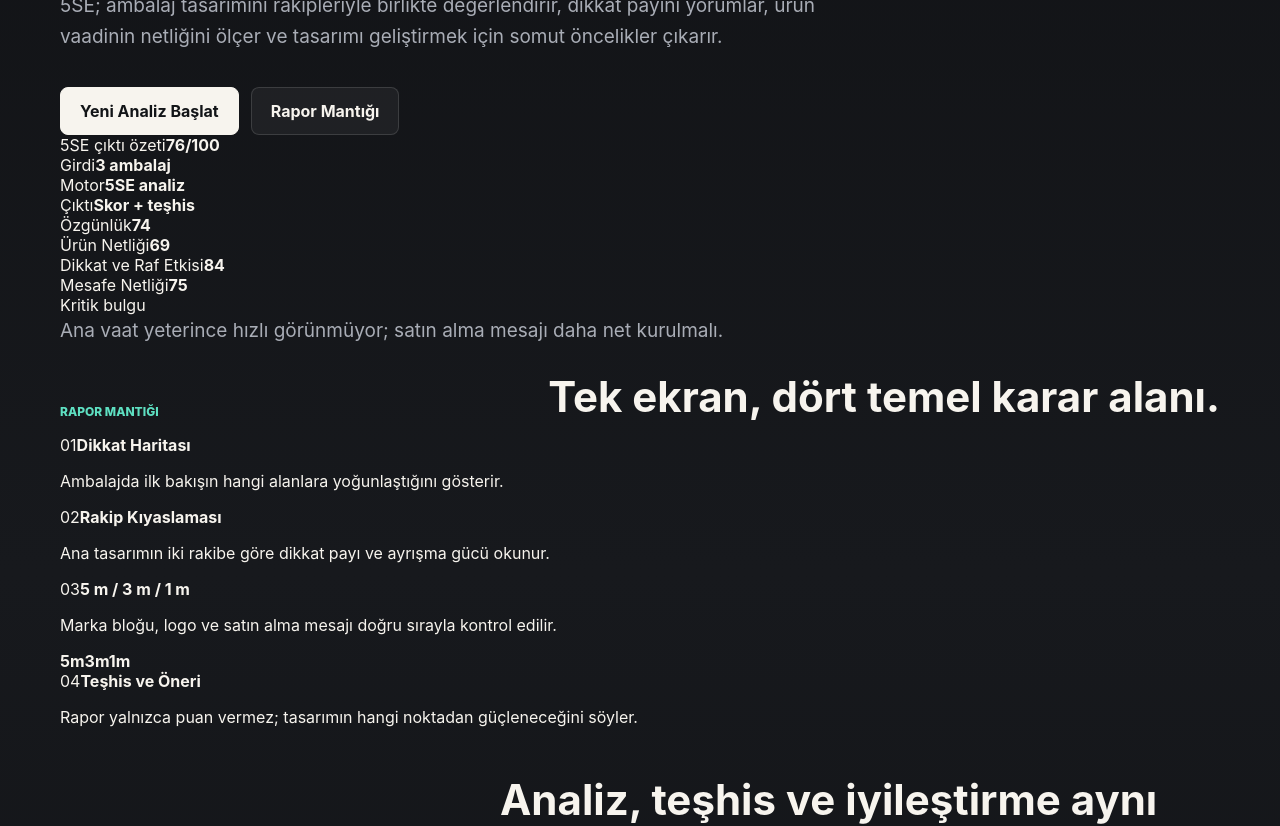
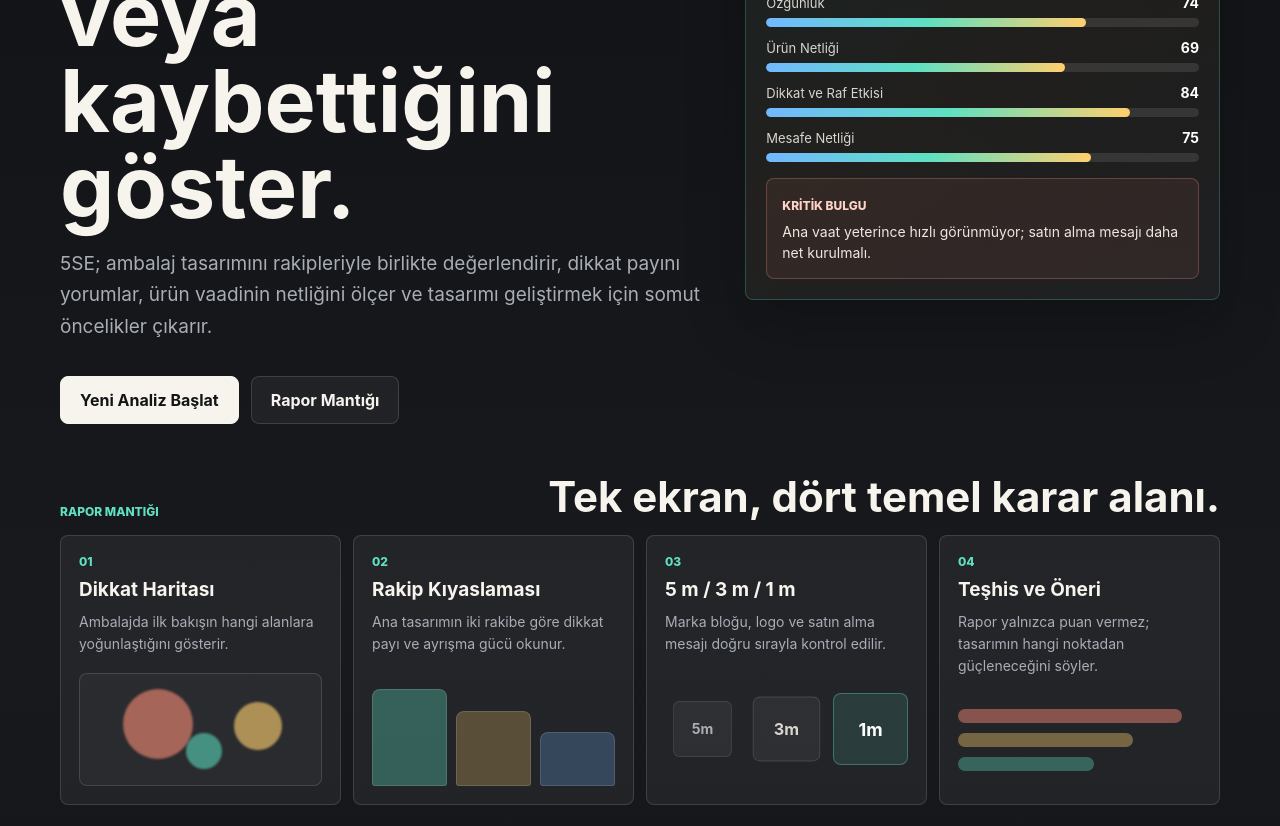
Before and after one commit to tasarist/RAF1, a Next.js app: page / in a window 1280 px wide. Shown: the part 460-1286 px from the top of the page. Built offline with nearby package versions, Linux system fonts and the light colour scheme.

Commit message:
Style new home infographics

```diff
--- a/app/globals.css
+++ b/app/globals.css
@@ -136,39 +136,56 @@ button { cursor: pointer; }
 .nextStepBox { margin-top:14px; border:1px solid rgba(94,224,194,.28); background:rgba(94,224,194,.07); border-radius:8px; padding:18px; display:flex; align-items:center; justify-content:space-between; gap:18px; }
 .nextStepBox strong { display:block; margin-top:6px; line-height:1.45; }
 .footer { padding: 30px 0 46px; color:var(--muted); font-size:12px; }
-.homeHero { padding: 74px 0 28px; }
+.homeHero { padding: 74px 0 30px; }
 .homeHero h1 { margin:14px 0 18px; max-width:980px; font-size:clamp(42px, 7vw, 86px); line-height:1; letter-spacing:0; }
 .homeHero p { max-width:780px; margin:0; color:var(--muted); font-size:19px; line-height:1.65; }
-.homeVisual { display:grid; grid-template-columns:minmax(0, 1.35fr) minmax(320px, .65fr); gap:14px; align-items:stretch; margin:34px 0 28px; }
-.shelfMock, .scorePreview { border:1px solid var(--line); background:var(--panel); border-radius:8px; padding:20px; }
-.shelfMock { min-height:430px; display:flex; flex-direction:column; justify-content:space-between; }
-.shelfHeader { display:flex; align-items:center; justify-content:space-between; color:var(--muted); font-size:13px; }
-.shelfHeader span { color:var(--accent); font-weight:800; text-transform:uppercase; }
-.shelfHeader strong { color:var(--text); }
-.packShelf { min-height:250px; display:grid; grid-template-columns:repeat(3, minmax(0, 1fr)); gap:16px; align-items:end; padding:18px 8px 4px; border-bottom:10px solid rgba(255,255,255,.12); }
-.packMock { position:relative; min-height:230px; border:1px solid rgba(255,255,255,.2); border-radius:7px 7px 3px 3px; padding:16px 14px; display:flex; flex-direction:column; justify-content:flex-start; overflow:hidden; box-shadow:0 22px 38px rgba(0,0,0,.28); }
-.packMock span { position:relative; z-index:1; color:rgba(255,255,255,.76); font-size:11px; font-weight:850; }
-.packMock strong { position:relative; z-index:1; margin-top:18px; color:#fff; font-size:28px; line-height:1; letter-spacing:0; }
-.packMock em { position:relative; z-index:1; margin-top:8px; color:rgba(255,255,255,.86); font-size:14px; font-style:normal; }
-.mainPackMock { background:linear-gradient(155deg, #177867 0%, #169477 46%, #f2a833 47%, #f2a833 100%); transform:translateY(-10px); }
-.competitorPackMock.one { background:linear-gradient(155deg, #f07f30 0%, #f0a42b 50%, #2f8f74 51%, #2f8f74 100%); }
-.competitorPackMock.two { background:linear-gradient(155deg, #2d64a7 0%, #2a86b8 48%, #f0b842 49%, #f0b842 100%); }
-.packFruit { position:absolute; right:18px; bottom:18px; width:72px; height:72px; border-radius:50%; background:#ffcf6e; border:8px solid rgba(255,255,255,.24); box-shadow:0 0 0 10px rgba(255,207,110,.14); }
-.shelfBars { display:grid; grid-template-columns:repeat(3, minmax(0,1fr)); gap:10px; margin-top:18px; }
-.shelfBars div { position:relative; min-height:86px; overflow:hidden; border:1px solid var(--line); background:rgba(255,255,255,.04); border-radius:8px; padding:13px; }
-.shelfBars span { display:block; position:relative; z-index:1; color:var(--muted); font-size:12px; font-weight:800; }
-.shelfBars strong { display:block; position:relative; z-index:1; margin-top:8px; font-size:30px; }
-.shelfBars i { position:absolute; left:0; bottom:0; height:7px; background:linear-gradient(90deg, var(--accent), var(--accent-2)); }
-.scorePreview { display:grid; gap:14px; }
-.previewScore { min-height:155px; border:1px solid rgba(94,224,194,.28); background:rgba(94,224,194,.08); border-radius:8px; display:grid; align-content:center; justify-items:center; }
-.previewScore span { color:var(--muted); font-size:13px; }
-.previewScore strong { font-size:78px; line-height:.95; }
-.previewScore em { color:var(--muted); font-style:normal; }
-.distancePreview { display:grid; grid-template-columns:1fr; gap:10px; }
-.distancePreview div, .issuePreview { border:1px solid var(--line); border-radius:8px; background:rgba(255,255,255,.04); padding:14px; }
-.distancePreview span, .issuePreview span { display:block; color:var(--accent); font-size:12px; font-weight:850; text-transform:uppercase; }
-.distancePreview strong { display:block; margin-top:5px; font-size:17px; }
-.issuePreview p { margin:8px 0 0; color:var(--muted); line-height:1.55; font-size:14px; }
+.refinedHero { display:grid; grid-template-columns:minmax(0, 1fr) minmax(340px, .72fr); gap:26px; align-items:center; }
+.heroTextBlock { min-width:0; }
+.heroInfographic { min-height:420px; border:1px solid rgba(94,224,194,.24); background:linear-gradient(150deg, rgba(94,224,194,.08), rgba(255,207,110,.06) 52%, rgba(255,255,255,.04)); border-radius:8px; padding:20px; display:grid; gap:16px; align-content:start; box-shadow:0 24px 60px rgba(0,0,0,.22); }
+.infographicHeader { display:flex; align-items:flex-start; justify-content:space-between; gap:14px; }
+.infographicHeader span { color:var(--muted); font-size:13px; font-weight:760; }
+.infographicHeader strong { color:var(--accent-2); font-size:42px; line-height:1; }
+.signalFlow { display:grid; grid-template-columns:1fr 24px 1fr 24px 1fr; gap:10px; align-items:center; }
+.signalFlow div { min-height:86px; border:1px solid var(--line); background:rgba(255,255,255,.04); border-radius:8px; padding:13px; }
+.signalFlow span { display:block; color:var(--accent); font-size:11px; font-weight:850; text-transform:uppercase; }
+.signalFlow strong { display:block; margin-top:8px; font-size:16px; line-height:1.25; }
+.signalFlow i { height:2px; background:linear-gradient(90deg, var(--accent), var(--accent-2)); position:relative; }
+.signalFlow i::after { content:""; position:absolute; right:-1px; top:50%; width:7px; height:7px; border-top:2px solid var(--accent-2); border-right:2px solid var(--accent-2); transform:translateY(-50%) rotate(45deg); }
+.scoreBarsPreview { display:grid; gap:12px; }
+.scoreBarPreview div { display:flex; align-items:center; justify-content:space-between; gap:12px; margin-bottom:7px; }
+.scoreBarPreview span { color:#d9d5cf; font-size:13px; }
+.scoreBarPreview strong { color:#fff; font-size:14px; }
+.scoreBarPreview em { display:block; height:9px; background:rgba(255,255,255,.10); border-radius:8px; overflow:hidden; }
+.scoreBarPreview i { display:block; height:100%; background:linear-gradient(90deg, #72b8ff, var(--accent), var(--accent-2)); border-radius:8px; }
+.findingStrip { border:1px solid rgba(255,143,120,.28); background:rgba(255,143,120,.08); border-radius:8px; padding:15px; }
+.findingStrip span { color:#ffd2c8; font-size:12px; font-weight:850; text-transform:uppercase; }
+.findingStrip p { margin:7px 0 0; color:#eee7df; line-height:1.5; font-size:14px; }
+.infographicBand { padding: 20px 0 34px; }
+.infographicGrid { display:grid; grid-template-columns:repeat(4, minmax(0, 1fr)); gap:12px; }
+.infoTile { min-height:250px; border:1px solid var(--line); background:var(--panel); border-radius:8px; padding:18px; display:flex; flex-direction:column; overflow:hidden; }
+.infoTile > span { color:var(--accent); font-size:12px; font-weight:850; }
+.infoTile > strong { margin-top:10px; font-size:19px; line-height:1.15; }
+.infoTile > p { margin:10px 0 18px; color:var(--muted); font-size:14px; line-height:1.55; }
+.heatDiagram { position:relative; flex:1; min-height:92px; border:1px solid var(--line); border-radius:8px; background:rgba(255,255,255,.035); }
+.heatDiagram i { position:absolute; display:block; border-radius:50%; filter:blur(1px); }
+.heatDiagram i:nth-child(1) { width:70px; height:70px; left:18%; top:14%; background:rgba(255,143,120,.58); }
+.heatDiagram i:nth-child(2) { width:48px; height:48px; right:16%; top:25%; background:rgba(255,207,110,.62); }
+.heatDiagram i:nth-child(3) { width:36px; height:36px; left:44%; bottom:15%; background:rgba(94,224,194,.56); }
+.compareDiagram { flex:1; min-height:92px; display:grid; grid-template-columns:repeat(3, 1fr); gap:9px; align-items:end; }
+.compareDiagram i { display:block; border-radius:8px 8px 3px 3px; background:rgba(255,255,255,.10); border:1px solid var(--line); }
+.compareDiagram i:nth-child(1) { height:86%; background:rgba(94,224,194,.32); }
+.compareDiagram i:nth-child(2) { height:66%; background:rgba(255,207,110,.25); }
+.compareDiagram i:nth-child(3) { height:48%; background:rgba(114,184,255,.24); }
+.distanceDiagram { flex:1; min-height:92px; display:grid; grid-template-columns:repeat(3, 1fr); gap:9px; align-items:center; }
+.distanceDiagram b { display:grid; place-items:center; min-height:72px; border:1px solid var(--line); border-radius:8px; color:#fff; font-size:18px; background:rgba(255,255,255,.05); }
+.distanceDiagram b:nth-child(1) { transform:scale(.78); color:var(--muted); }
+.distanceDiagram b:nth-child(2) { transform:scale(.9); color:#d9d5cf; }
+.distanceDiagram b:nth-child(3) { background:rgba(94,224,194,.13); border-color:rgba(94,224,194,.35); }
+.diagnosisDiagram { flex:1; min-height:92px; display:grid; gap:10px; align-content:center; }
+.diagnosisDiagram i { height:14px; border-radius:8px; background:rgba(255,255,255,.10); }
+.diagnosisDiagram i:nth-child(1) { width:92%; background:rgba(255,143,120,.45); }
+.diagnosisDiagram i:nth-child(2) { width:72%; background:rgba(255,207,110,.38); }
+.diagnosisDiagram i:nth-child(3) { width:56%; background:rgba(94,224,194,.35); }
 .section.tight { padding-top:34px; padding-bottom:34px; }
 .sectionHeader { display:flex; align-items:flex-end; justify-content:space-between; gap:24px; margin-bottom:16px; }
 .sectionHeader span { color:var(--accent); font-size:12px; font-weight:850; text-transform:uppercase; }
@@ -181,12 +198,11 @@ button { cursor: pointer; }
 .methodGrid { display:grid; grid-template-columns:repeat(5, minmax(0, 1fr)); gap:12px; }
 .methodItem { min-height:160px; }
 @media (max-width: 1040px) {
-  .resultHero { grid-template-columns:1fr; }
+  .resultHero, .refinedHero { grid-template-columns:1fr; }
   .heroScore { min-height:180px; }
   .scoreGrid.expanded { grid-template-columns: repeat(3,minmax(0,1fr)); }
   .resultsColumns, .shelfList { grid-template-columns:1fr; }
-  .homeVisual { grid-template-columns:1fr; }
-  .flowGrid { grid-template-columns:repeat(2, minmax(0,1fr)); }
+  .flowGrid, .infographicGrid { grid-template-columns:repeat(2, minmax(0,1fr)); }
   .methodGrid { grid-template-columns:repeat(2, minmax(0,1fr)); }
   .span2 { grid-column:auto; }
 }
@@ -200,15 +216,18 @@ button { cursor: pointer; }
   .uploadCard { min-height:310px; }
 }
 @media (max-width: 680px) {
-  .packShelf, .shelfBars, .flowGrid, .methodGrid { grid-template-columns:1fr; }
-  .packMock { min-height:170px; }
-  .mainPackMock { transform:none; }
+  .signalFlow { grid-template-columns:1fr; }
+  .signalFlow i { width:2px; height:20px; margin:0 auto; }
+  .signalFlow i::after { right:50%; top:auto; bottom:-1px; transform:translateX(50%) rotate(135deg); }
+  .flowGrid, .methodGrid, .infographicGrid { grid-template-columns:1fr; }
+  .infoTile { min-height:220px; }
 }
 @media (max-width: 560px) {
   .container { width:min(100% - 24px, 1160px); }
   .scoreGrid, .scoreGrid.expanded { grid-template-columns:1fr; }
-  .resultsHeader, .panelTitle, .nextStepBox { align-items:flex-start; flex-direction:column; }
+  .resultsHeader, .panelTitle, .nextStepBox, .infographicHeader { align-items:flex-start; flex-direction:column; }
   .shelfRow { grid-template-columns:1fr; }
   .shelfRow:first-child { display:none; }
   .heroScore strong { font-size:74px; }
+  .infographicHeader strong { font-size:34px; }
 }
```
